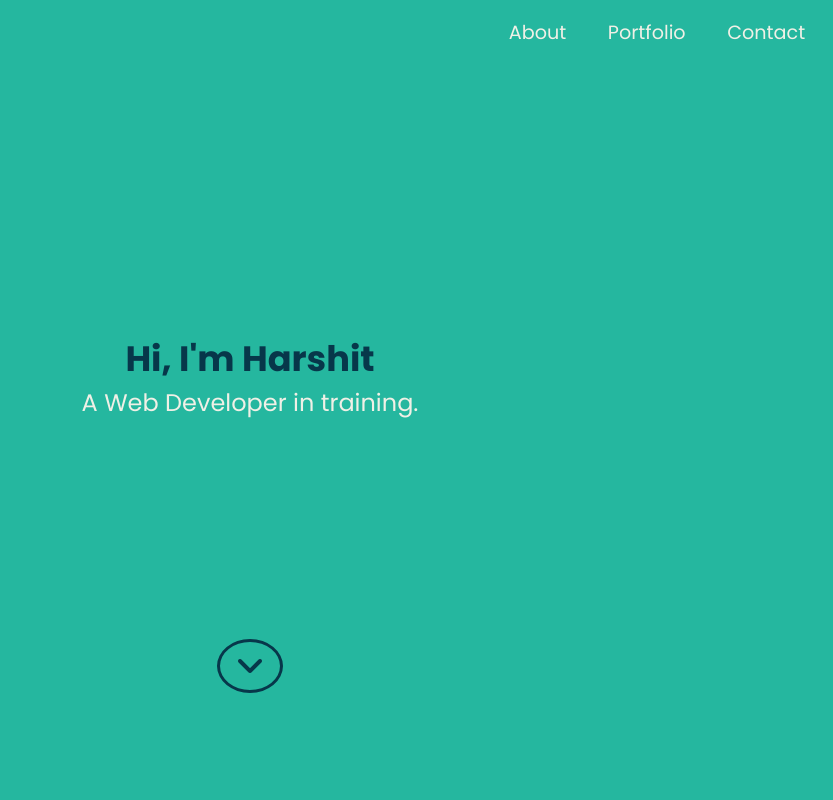
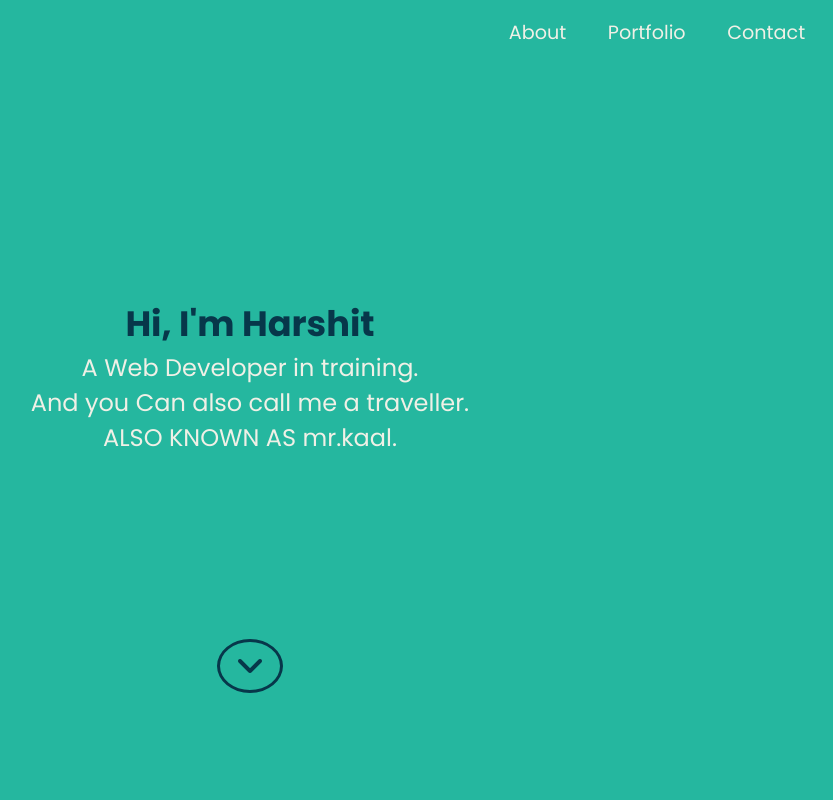
Before and after one commit to harshitkkush/portfolio0, a plain HTML site: page index.html in a window 1280 px wide. Shown: the top 800 px of the page, without its empty margins (390-1223 px from the left). Drawn offline with nearby package versions, Linux system fonts and the light colour scheme; a script that the page names is missing.

Commit message:
Update index.html

```diff
--- a/index.html
+++ b/index.html
@@ -29,6 +29,8 @@
       <div class="name">
         <h1>Hi, I'm Harshit</h1>
         <p>A Web Developer in training.</p>
+        <p>And you Can also call me a traveller.</p>
+        <p>ALSO KNOWN AS mr.kaal.</p>
       </div>
       <div class="angle-down-icon">
         <a href="#about"><i class="fas fa-angle-down"></i></a>
```
